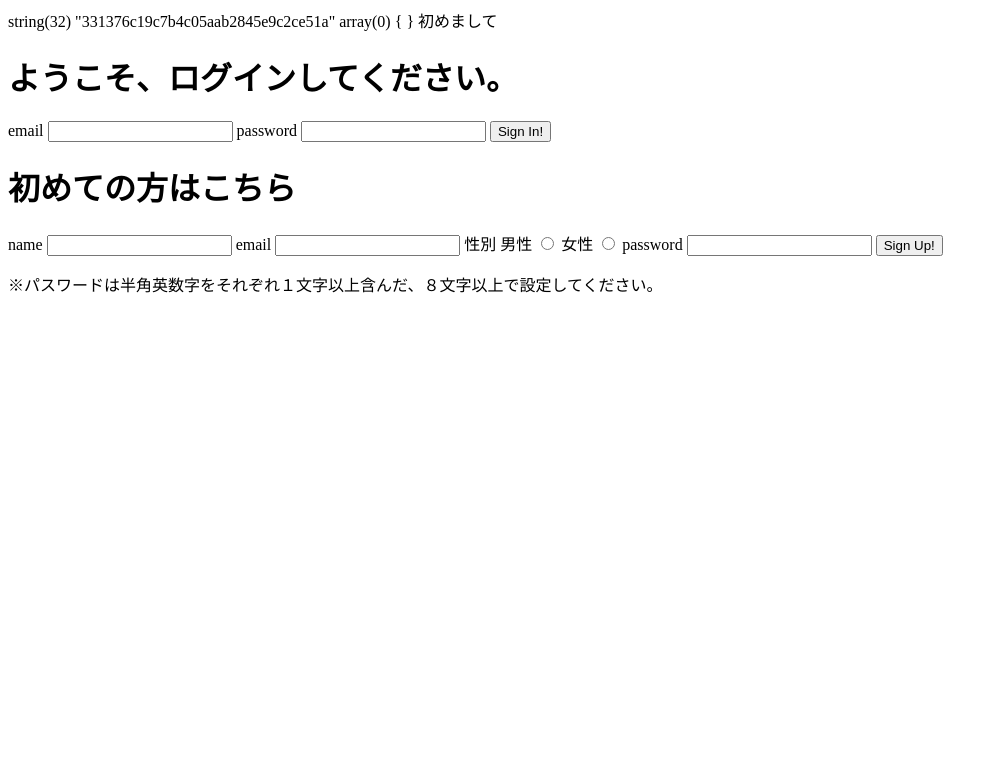
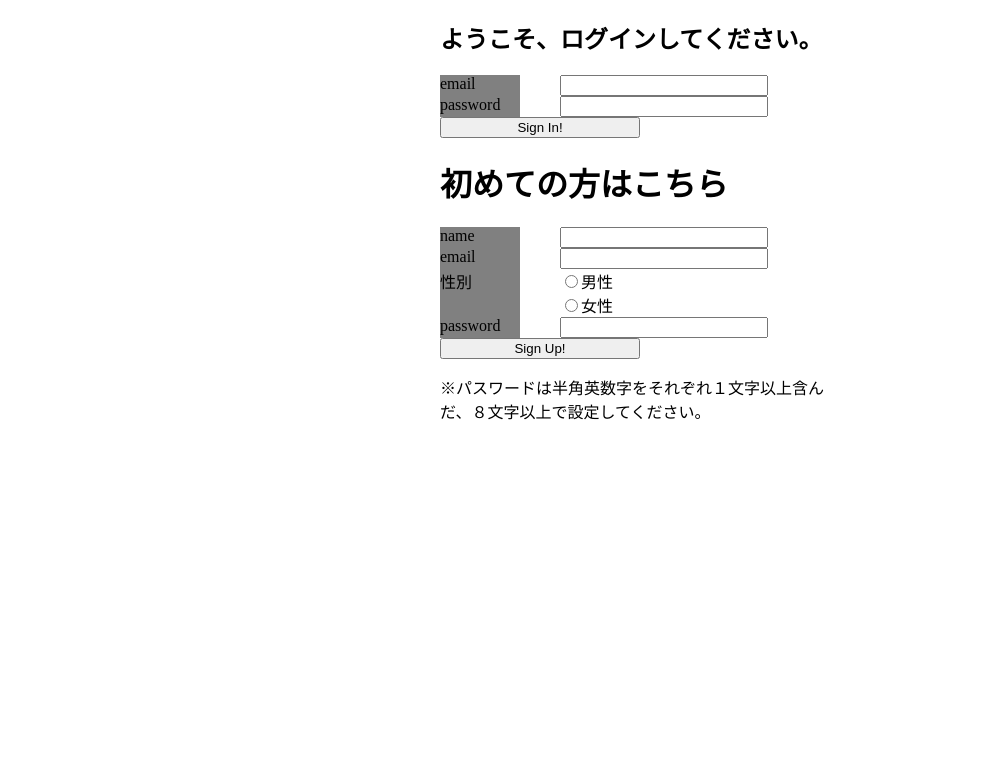
Before and after one commit to abe-masafumi/php-abeeter, a PHP site: page / in a window 1280 px wide. Shown: the top 783 px of the page, without its empty margins (0-998 px from the left). Run offline with PHP 8.4, Linux system fonts and the light colour scheme.

Commit message:
varsion1.2

```diff
--- /dev/null
+++ b/css/index.css
@@ -0,0 +1,45 @@
+
+.rogin_form {
+  /* background:gray; */
+  margin: auto;
+}
+.container {
+  width: 400px;
+margin: auto;
+}
+
+label {
+  display: inline-block;
+  width: 80px;
+}
+
+.women_form,
+.men_form,
+.sex_form,
+.password_form,
+.email_form,
+.user_name_form,
+.password_form,
+.email_form {
+  display: flex;
+}
+
+input {
+  width: 200px;
+}
+input[type="radio"] {
+  width: auto;
+}
+
+dt {
+  background: gray;
+}
+
+.btn {
+  display: inline-block;
+  /* border-style: none; */
+  width: 200px;
+  text-align: center;
+  margin: auto;
+
+}
--- a/index.php
+++ b/index.php
@@ -10,19 +10,19 @@ session_start();
 
 // var_dump($_COOKIE["PHPSESSID"]);
 // var_dump($_COOKIE);
-var_dump(session_id());
+// var_dump(session_id());
 
-var_dump($_SESSION);
+// var_dump($_SESSION);
 
 // ログイン済みの処理
 if (isset($_SESSION['EMAIL'])) {
   echo 'ようこそ' . h($_SESSION['EMAIL']) . "さん<br>";
+  // sleep(3);
+  header('Location: abeet.php');
   exit;
 } else {
-  echo '初めまして';
+  echo '';
 }
-
-
 ?>
 
 
@@ -33,49 +33,54 @@ if (isset($_SESSION['EMAIL'])) {
   <meta http-equiv="X-UA-Compatible" content="IE=edge">
   <meta name="viewport" content="width=device-width, initial-scale=1.0">
   <title>abeck</title>
-
+  <link rel="stylesheet" href="css/index.css">
 </head>
 <body>
-  <!-- <form action="user.php" method="post">
-    <div>
-      <h1>ログイン</h1>
-      <p>my name<input type="text" name="name"></p>
-      <p>email<input type="email" name="email"></p>
-      <input type="submit" value="送信">
+    <div class="container">
+      <div class="rogin_form">
+        <h2>ようこそ、ログインしてください。</h2>
+        <form  action="login.php" method="post" class="box_1">
+          <dl>
+            <div class="email_form">
+              <dt><label for="email">email</label></dt>
+              <dd><input type="email" name="email"></dd>
             </div>
-  </form> -->
-
-    <h1>ようこそ、ログインしてください。</h1>
-    <form  action="login.php" method="post">
-      <label for="email">email</label>
-      <input type="email" name="email">
-      <label for="password">password</label>
-      <input type="password" name="password">
-      <button type="submit">Sign In!</button>
+            <div class="password_form">
+              <dt><label for="password">password</label></dt>
+              <dd><input type="password" name="password"></dd>
+            </div>
+            <button type="submit" class="btn">Sign In!</button>
+          </dl>
         </form>
+      </div>
 
       <h1>初めての方はこちら</h1>
       <form action="signUp.php" method="post">
-
-      <label for="">name</label>
-      <input type="text" name="user_name">
-
-      <label for="email">email</label>
-      <input type="email" name="email">
-
-      <label for="sex">性別 男性</label>
-      <input type="radio" name="sex" value="1">
-      <label for="sex">女性</label>
-      <input type="radio" name="sex" value="0">
-
-      <label for="password">password</label>
-      <input type="password" name="password">
-
-      <button type="submit">Sign Up!</button>
+        <dl class="signup_form">
+          <div class="user_name_form">
+            <dt><label for="user_name">name</label></dt>
+            <dd><input type="text" name="user_name"></dd>
+          </div>
+          <div class="email_form">
+            <dt><label for="email">email</label></dt>
+            <dd><input type="email" name="email"></dd>
+          </div>
+          <div class="men_form">
+            <dt><label for="sex">性別</label></dt>
+            <dd><input type="radio" name="sex" value="1">男性</dd>
+          </div>
+            <div class="women_form">
+              <dt><label for="sex"></label></dt>
+              <dd><input type="radio" name="sex" value="0">女性</dd>
+            </div>
+          <div class="password_form">
+            <dt><label for="password">password</label></dt>
+            <dd><input type="password" name="password"></dd>
+          </div>
+          <button type="submit" class="btn">Sign Up!</button>
+        </dl>
         <p>※パスワードは半角英数字をそれぞれ１文字以上含んだ、８文字以上で設定してください。</p>
       </form>
-
-
-
+    </div>
 </body>
 </html>
--- a/login.php
+++ b/login.php
@@ -33,6 +33,8 @@ if (password_verify($_POST['password'], $row['password'])) {
   // var_dump($row['email']);
   // var_dump($_SESSION['EMAIL']);
   echo 'ログインしました';
+  // sleep(2);
+  header('Location:abeet.php');
 } else {
   echo 'メールアドレス又はパスワードが間違っています。';
   return false;
--- a/signUp.php
+++ b/signUp.php
@@ -64,8 +64,9 @@ try {
   $stmt->bindValue(':sex', $sex, PDO::PARAM_INT);
   $stmt->bindValue(':password', $password, PDO::PARAM_STR);
   $status = $stmt->execute(); // SQLを実行
-  var_dump($status);
+  // var_dump($status);
   echo '登録完了';
+  // header('Location:index.php');
 } catch (\Exception $e) {
   echo '登録済み もしくはサーバーに書き込めなかった！';
 }
```
Also changed, not shown: abeet.php (+6 -11 lines), abeeter_table.sql (added, +75 -0 lines), signUp_table.sql (added, +71 -0 lines). Lines whose indentation alone changed are shown as unchanged.
